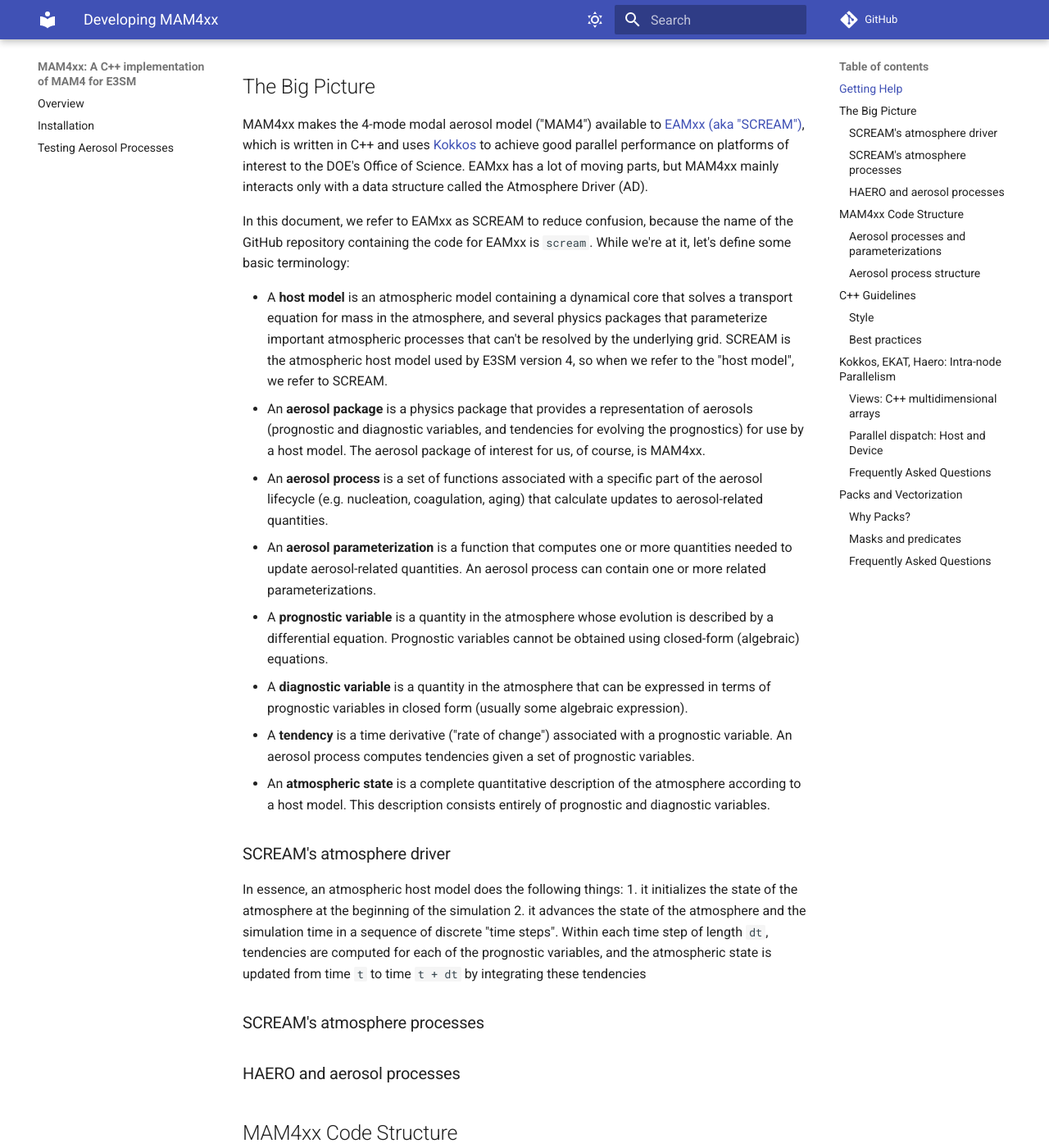
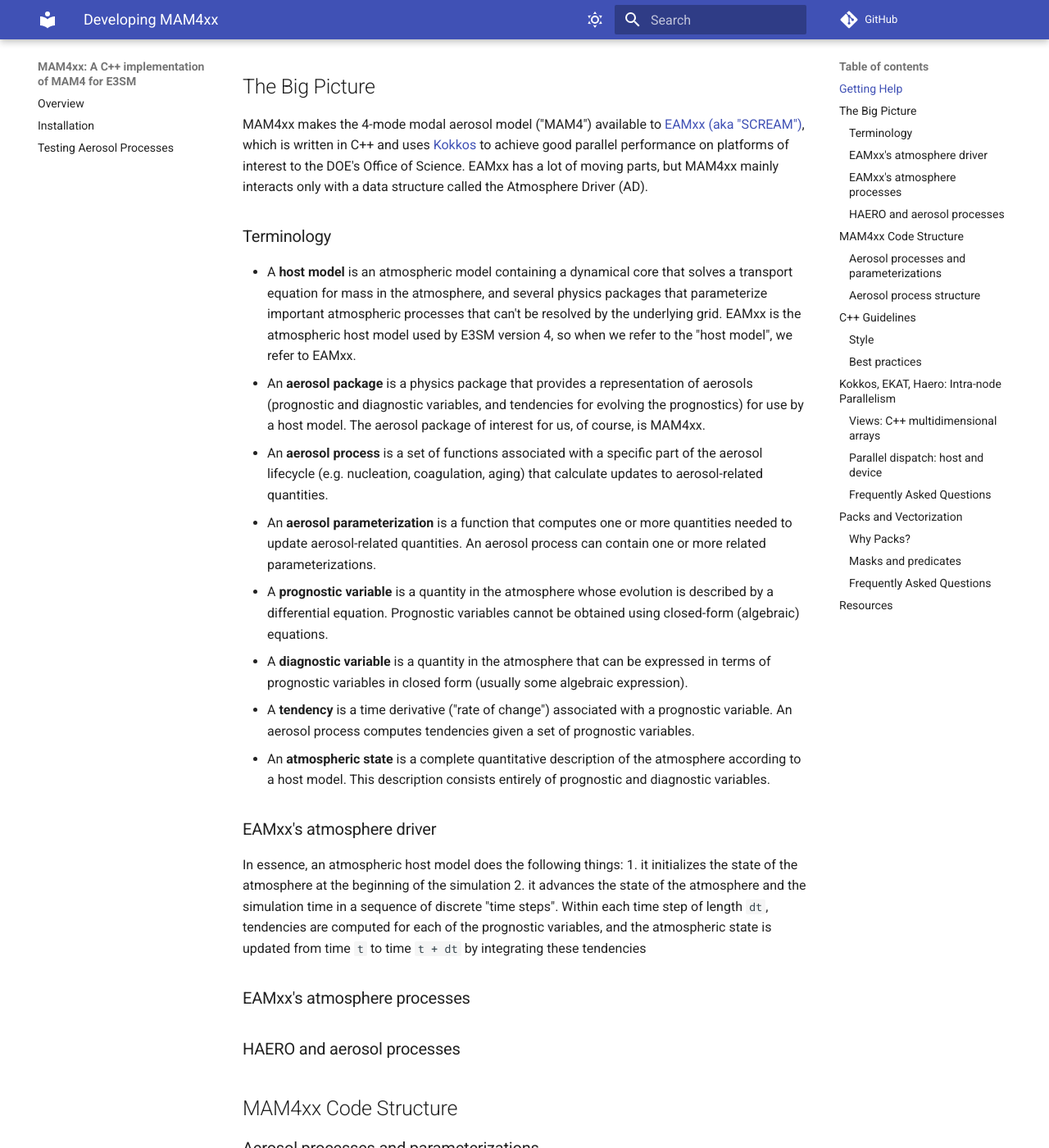
Before and after one commit to eagles-project/mam4xx, an MkDocs documentation site: the page built from docs/development.md, in a window 1280 px wide and 1400 px high, scrolled down 882 px. Shown: the whole window at 82% size. Built offline with MkDocs 1.6.1 and Material for MkDocs 9.7.7, drawn with Linux system fonts in a browser that asks for light colours; comment, search, counter and statistics services are not loaded; some of the changed text lies outside the part shown.

Commit message:
Some more stuff.

```diff
--- a/docs/development.md
+++ b/docs/development.md
@@ -46,15 +46,13 @@ parallel performance on platforms of interest to the DOE's Office of Science.
 EAMxx has a lot of moving parts, but MAM4xx mainly interacts only with a data
 structure called the Atmosphere Driver (AD).
 
-In this document, we refer to EAMxx as SCREAM to reduce confusion,
-because the name of the GitHub repository containing the code for EAMxx is
-`scream`. While we're at it, let's define some basic terminology:
+### Terminology
 
 * A **host model** is an atmospheric model containing a dynamical core that
   solves a transport equation for mass in the atmosphere, and several physics
   packages that parameterize important atmospheric processes that can't be
-  resolved by the underlying grid. SCREAM is the atmospheric host model used
-  by E3SM version 4, so when we refer to the "host model", we refer to SCREAM.
+  resolved by the underlying grid. EAMxx is the atmospheric host model used
+  by E3SM version 4, so when we refer to the "host model", we refer to EAMxx.
 * An **aerosol package** is a physics package that provides a representation of
   aerosols (prognostic and diagnostic variables, and tendencies for evolving
   the prognostics) for use by a host model. The aerosol package of interest for
@@ -78,7 +76,7 @@ because the name of the GitHub repository containing the code for EAMxx is
   atmosphere according to a host model. This description consists entirely of
   prognostic and diagnostic variables.
 
-### SCREAM's atmosphere driver
+### EAMxx's atmosphere driver
 
 In essence, an atmospheric host model does the following things:
 1. it initializes the state of the atmosphere at the beginning of the simulation
@@ -87,7 +85,7 @@ In essence, an atmospheric host model does the following things:
    are computed for each of the prognostic variables, and the atmospheric state
    is updated from time `t` to time `t + dt` by integrating these tendencies
 
-### SCREAM's atmosphere processes
+### EAMxx's atmosphere processes
 ### HAERO and aerosol processes
 
 ## MAM4xx Code Structure
@@ -237,7 +237,7 @@ parameters according to the needs of aerosol column physics:
 * `TracersView`: a rank-3 `View` with indices `n`, `i`, `k`, that identify a
   specific tracer (advected quantity) `n` in a specific column `i` at a specific
   vertical level `k`. This `View` type is used to extract prognostic aerosol
-  data from an atmospheric host model (e.g. SCREAM) so it can be advanced by
+  data from an atmospheric host model (e.g. EAMxx) so it can be advanced by
   MAM4xx.
 * `DiagnosticsView`: a rank-3 `View` similar to `TracersView`, used to index
   diagnostic aerosol data from an atmosphereic host model for use and updating
@@ -247,7 +247,7 @@ These three `View` types should be all you need to implement aerosol processes
 and their parameterizations. In fact, the aerosol processes themselves really
 only use the `ColumnView` type.
 
-### Parallel dispatch: Host and Device
+### Parallel dispatch: host and device
 
 MAM4xx runs within a single process runs on an entire compute node, no matter
 how many CPUs or GPUs are available to that node. Within MAM4xx, processes on
@@ -292,3 +292,14 @@ _Describe hierarchical parallel dispatch here_
 ### Masks and predicates
 
 ### Frequently Asked Questions
+
+## Resources
+
+* [EKAT repository](https://github.com/E3SM-Project/EKAT)
+* [E3SM website](https://e3sm.org)
+* [Kokkos documentation](https://kokkos.github.io/kokkos-core-wiki/)
+* [HAERO repository](https://github.com/eagles-project/haero)
+* [LLVM C++ Style Guide](https://llvm.org/docs/CodingStandards.html)
+* [MAM4 box model repository](https://github.com/eagles-project/mam_refactor)
+* [SCREAM (EAMxx) repository](https://github.com/E3SM-Project/scream)
+* [Skywalker documentation](https://eagles-project.github.io/skywalker/)
```
Also changed, not shown: other parts of docs/development.md (+4 -2 lines).
